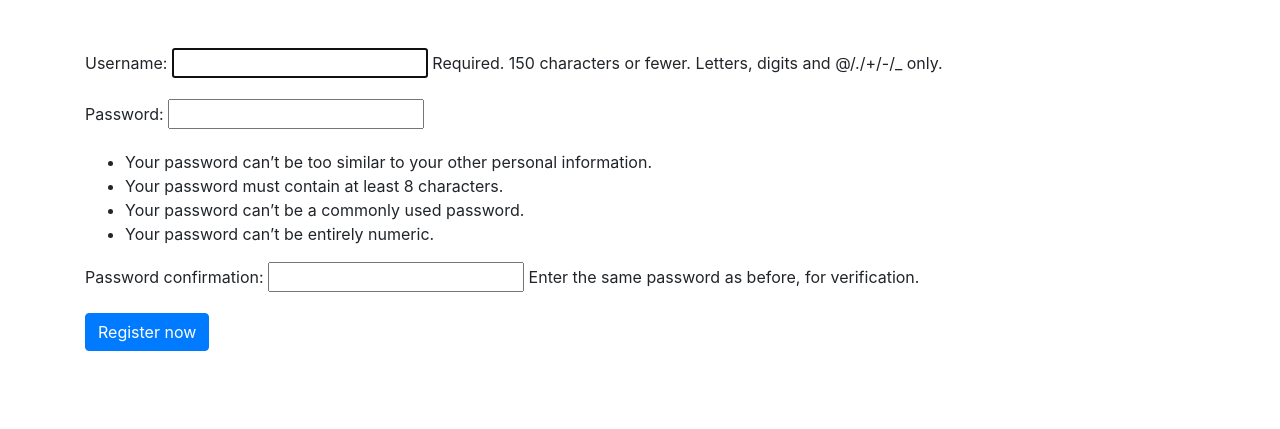
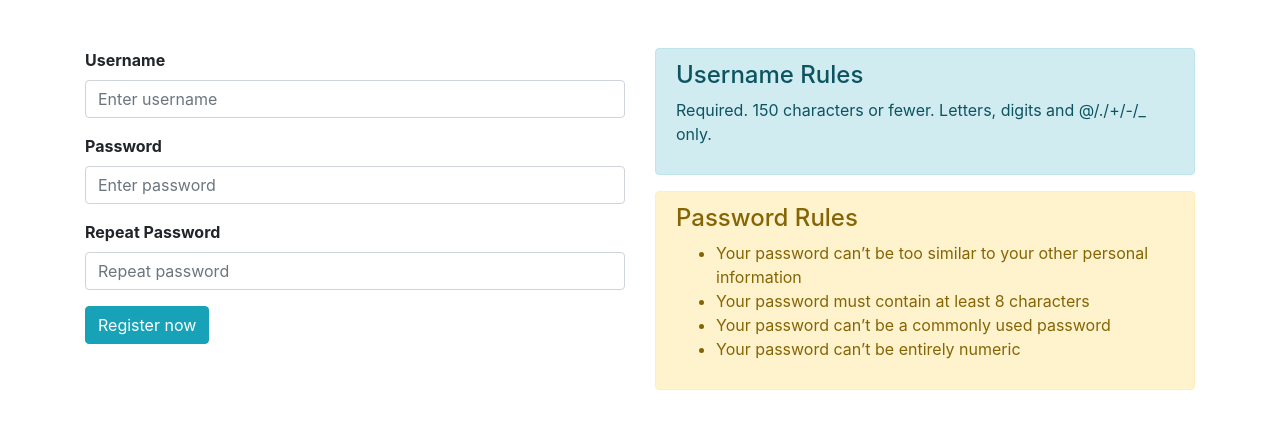
Before and after one commit to mschori/m133_book_system, a Django app: page /accounts/signup in a window 1280 px wide. Shown: the part 56-485 px from the top of the page. Run offline with Django 3.2, Linux system fonts and the light colour scheme; some libraries are stand-ins or nearby versions.

Commit message:
- added new style to signup.html

```diff
--- a/templates/registration/signup.html
+++ b/templates/registration/signup.html
@@ -7,88 +7,78 @@
 <!-- Content -->
 {% block content %}
 
-    {#    {% if form.errors %}#}
-    {#        {% for field in form %}#}
-    {#            {% for error in field.errors %}#}
-    {#                <div class="alert alert-danger alert-dismissible fade show mt-1" role="alert">#}
-    {#                    {{ error|escape }}#}
-    {#                    <button type="button" class="close" data-dismiss="alert" aria-label="Close">#}
-    {#                        <span aria-hidden="true">&times;</span>#}
-    {#                    </button>#}
-    {#                </div>#}
-    {#            {% endfor %}#}
-    {#        {% endfor %}#}
-    {#    {% endif %}#}
-    {##}
-    {#    <div class="row">#}
-    {#        <div class="col-6">#}
-    {#            <form method="post">#}
-    {#                {% csrf_token %}#}
-    {##}
-    {#                <div class="form-group">#}
-    {#                    <label for="{{ form.username.id_for_label }}"><b>Username</b></label>#}
-    {#                    <input type="text" class="form-control" id="{{ form.username.id_for_label }}"#}
-    {#                           name="{{ form.username.html_name }}"#}
-    {#                           placeholder="Enter username" required>#}
-    {#                    {% if form.username.errors %}#}
-    {#                        <small class="form-text text-alert">{{ form.username.errors.0 }}</small>#}
-    {#                    {% endif %}#}
-    {#                </div>#}
-    {##}
-    {#                <div class="form-group">#}
-    {#                    <label for="{{ form.password1.id_for_label }}"><b>Password</b></label>#}
-    {#                    <input type="password" class="form-control" id="{{ form.password1.id_for_label }}"#}
-    {#                           name="{{ form.password1.html_name }}"#}
-    {#                           placeholder="Enter password" required>#}
-    {#                    {% if form.password1.errors %}#}
-    {#                        <small class="form-text text-alert">{{ form.password1.errors.0 }}</small>#}
-    {#                    {% endif %}#}
-    {#                </div>#}
-    {##}
-    {#                <div class="form-group">#}
-    {#                    <label for="{{ form.password2.id_for_label }}"><b>Repeat Password</b></label>#}
-    {#                    <input type="password" class="form-control" id="{{ form.password2.id_for_label }}"#}
-    {#                           name="{{ form.password2.html_name }}"#}
-    {#                           placeholder="Repeat password" required>#}
-    {#                    {% if form.password2.errors %}#}
-    {#                        <small class="form-text text-alert">{{ form.password2.errors.0 }}</small>#}
-    {#                    {% endif %}#}
-    {#                </div>#}
-    {##}
-    {#                <button class="btn btn-info">Register now</button>#}
-    {#            </form>#}
-    {#        </div>#}
-    {##}
-    {#        <div class="col">#}
-    {#            <div class="alert alert-info" role="alert">#}
-    {#                <h4 class="alert-heading">Username Rules</h4>#}
-    {#                <p>#}
-    {#                    Required. 150 characters or fewer. Letters,#}
-    {#                    digits and#}
-    {#                    @/./+/-/_ only.#}
-    {#                </p>#}
-    {#            </div>#}
-    {##}
-    {#            <div class="alert alert-warning" role="alert">#}
-    {#                <h4 class="alert-heading">Password Rules</h4>#}
-    {#                <ul class="">#}
-    {#                    <li>Your password can’t be too similar to your other personal information</li>#}
-    {#                    <li>Your password must contain at least 8 characters</li>#}
-    {#                    <li>Your password can’t be a commonly used password</li>#}
-    {#                    <li>Your password can’t be entirely numeric</li>#}
-    {#                </ul>#}
-    {#            </div>#}
-    {#        </div>#}
-    {#    </div>#}
+    {% if form.errors %}
+        {% for field in form %}
+            {% for error in field.errors %}
+                <div class="alert alert-danger alert-dismissible fade show mt-1" role="alert">
+                    {{ error|escape }}
+                    <button type="button" class="close" data-dismiss="alert" aria-label="Close">
+                        <span aria-hidden="true">&times;</span>
+                    </button>
+                </div>
+            {% endfor %}
+        {% endfor %}
+    {% endif %}
 
+    <div class="row">
+        <div class="col-6">
+            <form method="post">
+                {% csrf_token %}
 
+                <div class="form-group">
+                    <label for="{{ form.username.id_for_label }}"><b>Username</b></label>
+                    <input type="text" class="form-control" id="{{ form.username.id_for_label }}"
+                           name="{{ form.username.html_name }}"
+                           placeholder="Enter username" required>
+                    {% if form.username.errors %}
+                        <small class="form-text text-alert">{{ form.username.errors.0 }}</small>
+                    {% endif %}
+                </div>
 
+                <div class="form-group">
+                    <label for="{{ form.password1.id_for_label }}"><b>Password</b></label>
+                    <input type="password" class="form-control" id="{{ form.password1.id_for_label }}"
+                           name="{{ form.password1.html_name }}"
+                           placeholder="Enter password" required>
+                    {% if form.password1.errors %}
+                        <small class="form-text text-alert">{{ form.password1.errors.0 }}</small>
+                    {% endif %}
+                </div>
 
+                <div class="form-group">
+                    <label for="{{ form.password2.id_for_label }}"><b>Repeat Password</b></label>
+                    <input type="password" class="form-control" id="{{ form.password2.id_for_label }}"
+                           name="{{ form.password2.html_name }}"
+                           placeholder="Repeat password" required>
+                    {% if form.password2.errors %}
+                        <small class="form-text text-alert">{{ form.password2.errors.0 }}</small>
+                    {% endif %}
+                </div>
 
-    <form method="post">
-        {% csrf_token %}
-        {{ form.as_p }}
-        <button class="btn btn-primary" type="submit">Register now</button>
-    </form>
+                <button class="btn btn-info">Register now</button>
+            </form>
+        </div>
+
+        <div class="col">
+            <div class="alert alert-info" role="alert">
+                <h4 class="alert-heading">Username Rules</h4>
+                <p>
+                    Required. 150 characters or fewer. Letters,
+                    digits and
+                    @/./+/-/_ only.
+                </p>
+            </div>
+
+            <div class="alert alert-warning" role="alert">
+                <h4 class="alert-heading">Password Rules</h4>
+                <ul class="">
+                    <li>Your password can’t be too similar to your other personal information</li>
+                    <li>Your password must contain at least 8 characters</li>
+                    <li>Your password can’t be a commonly used password</li>
+                    <li>Your password can’t be entirely numeric</li>
+                </ul>
+            </div>
+        </div>
+    </div>
 
 {% endblock %}
```
